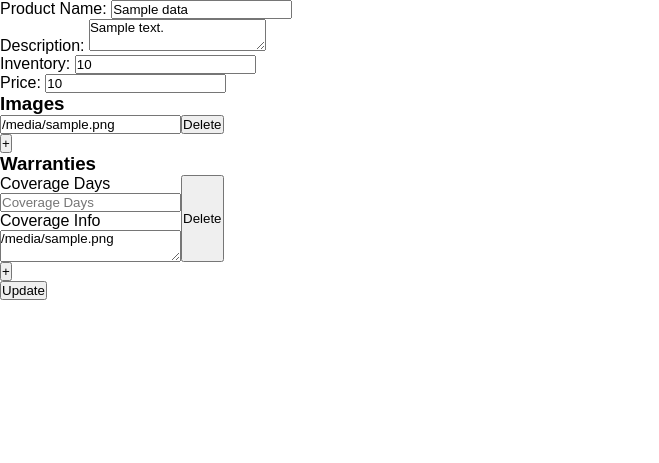
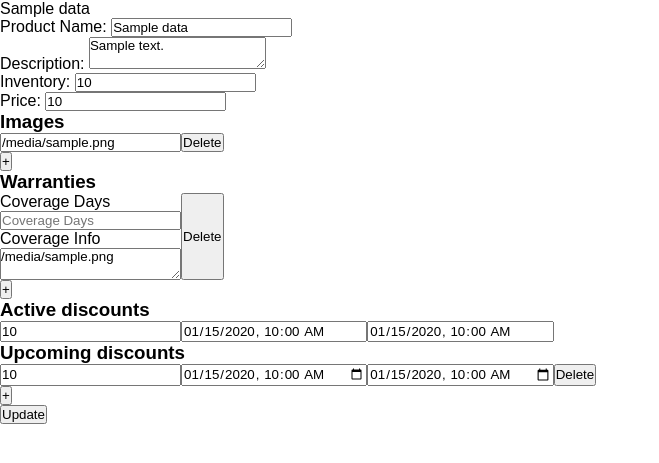
Before and after one commit to 0-ks-0/cset180-fp-ecommerce, a Python web app: template src/templates/product_edit.html in a window 1280 px wide. Shown: the part 56-519 px from the top of the page, without its empty margins (0-659 px from the left). Run offline with Jinja, Linux system fonts and the light colour scheme; the template is opened without the code that fills it: most values are stand-ins (such as "Sample title", 1, 10 or a date in 2020).

Commit message:
Set up discounts on product update

```diff
--- a/src/templates/product_edit.html
+++ b/src/templates/product_edit.html
@@ -19,6 +19,10 @@ Edit - {{ data.name }}
 
 </script>
 <div class="page_body">
+	<div class="test">
+		{{data}}
+	</div>
+
 	<form id="form">
 		<div id="info">
 			<label for="name">Product Name:</label>
@@ -65,6 +69,46 @@ Edit - {{ data.name }}
 			<button class="add_button" onclick="createWarranty()">+</button>
 		</div>
 
+		<div id="discounts">
+			<div id="active_discounts_container">
+				<h3>Active discounts</h3>
+
+				{% for active in data.active_discounts %}
+					<div class="active_discount flex_row">
+						<input type="number" name="active_discount_amount" placeholder="Discount" value="{{ active.discount }}" readonly>
+						<input type="datetime-local" name="active_start_date" placeholder="Start" value="{{ active.start_date }}" readonly>
+
+						<!-- Format end date -->
+						{% if active.end_date | string == "9999-12-31 23:59:59" %}
+							<input type="text" name="active_end_date" placeholder="End" value="" readonly>
+						{% else %}
+							<input type="datetime-local" name="active_end_date" placeholder="End" value="{{ active.end_date }}" readonly>
+						{% endif %}
+					</div>
+				{% endfor %}
+			</div>
+
+			<div id="upcoming_discounts_container">
+				<h3>Upcoming discounts</h3>
+
+				{% for upcoming in data.upcoming_discounts %}
+					<div class="active_discount flex_row">
+						<input type="number" name="upcoming_discount_amount" placeholder="Discount as decimal" value="{{ upcoming.discount }}">
+						<input type="datetime-local" name="upcoming_start_date" placeholder="Start" value="{{ upcoming.start_date }}">
+
+						{% if upcoming.end_date | string == "9999-12-31 23:59:59" %}
+							<input type="datetime-local" name="upcoming_end_date" placeholder="End" value="">
+						{% else %}
+							<input type="datetime-local" name="upcoming_end_date" placeholder="End" value="{{ upcoming.end_date }}">
+						{% endif %}
+						<button class="delete_button" onclick="removeParent(this)">Delete</button>
+					</div>
+				{% endfor %}
+
+				<button class="add_button" onclick="createDiscount()">+</button>
+			</div>
+		</div>
+
 		<input type="submit" value="Update">
 	</form>
 </div>
```
